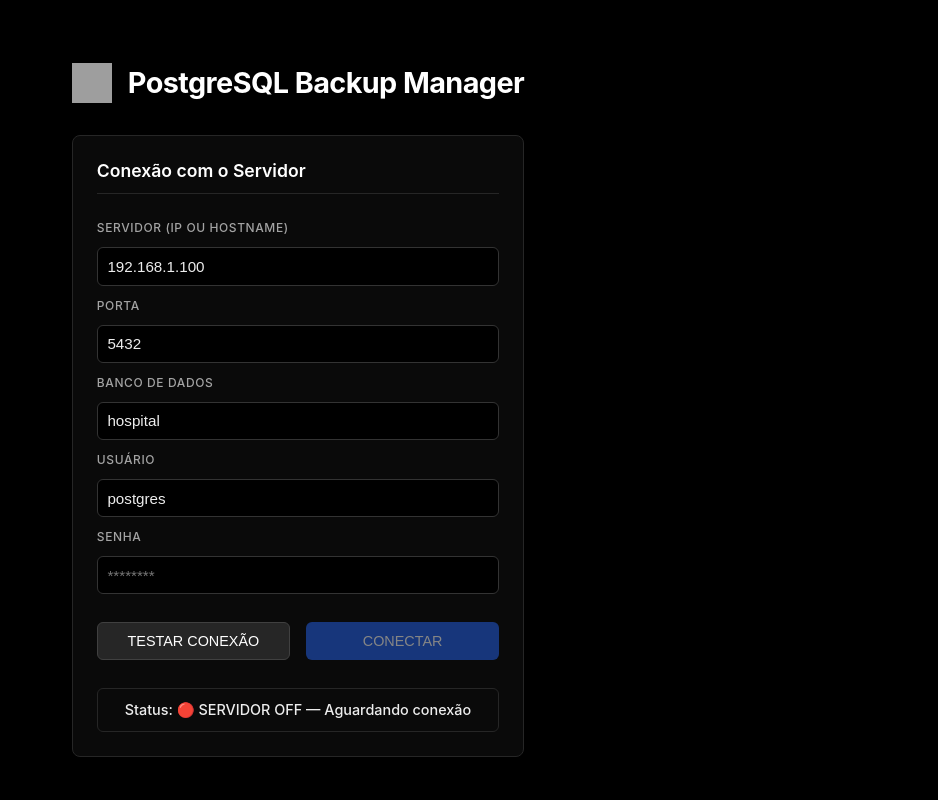
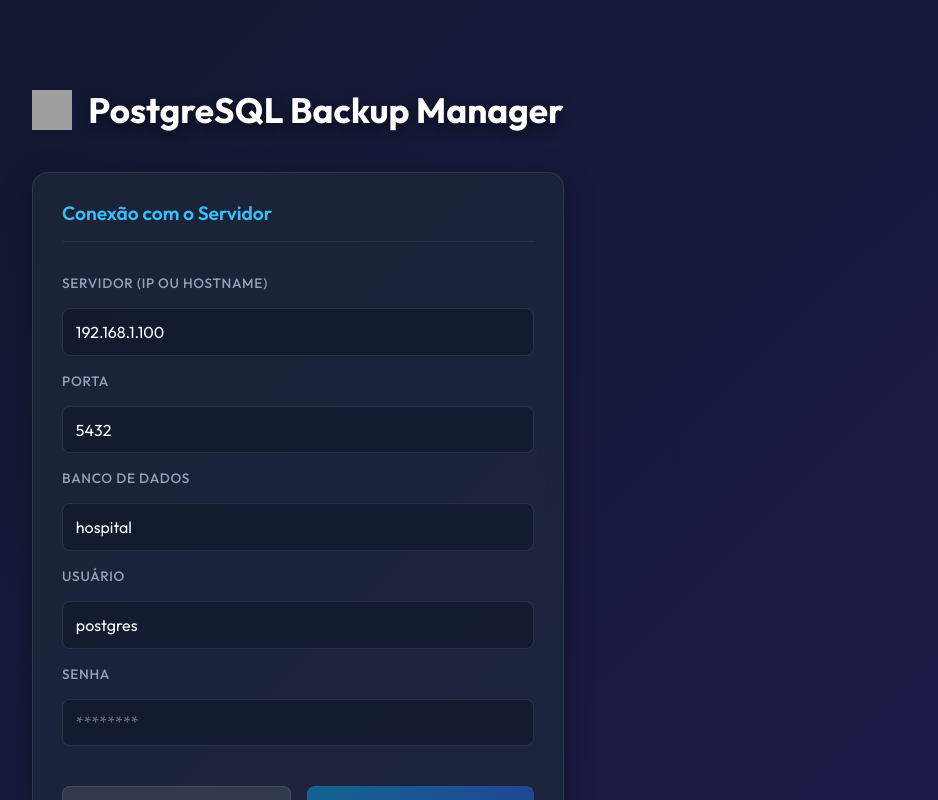
Before and after one commit to SrGumball/PostgreSQL-AUTOMATICO-, a React (Vite) app: page / in a window 1280 px wide. Shown: the top 800 px of the page, without its empty margins (342-1280 px from the left). Built offline with nearby package versions, Linux system fonts and the light colour scheme; grey boxes are pictures that could not be loaded.

Commit message:
Update dashboard to stunning Glassmorphism UI and fix scroll/select bugs

```diff
--- a/src/App.tsx
+++ b/src/App.tsx
@@ -271,10 +271,10 @@
           <h2><Database size={20} style={{verticalAlign: 'middle', marginRight: 8}}/> Tabelas Inclusas no Backup (Estrutura do Banco)</h2>
           <div style={{ display: 'flex', flexWrap: 'wrap', gap: '0.5rem' }}>
             {dbTables.length > 0 ? dbTables.map(t => (
-              <span key={t} style={{ background: '#262626', padding: '0.4rem 0.8rem', borderRadius: '4px', fontSize: '0.8rem', color: '#a3a3a3', border: '1px solid #404040' }}>
+              <span key={t} className="table-badge">
                 {t}
               </span>
-            )) : <span style={{color: '#a3a3a3'}}>Carregando tabelas ou banco de dados vazio...</span>}
+            )) : <span style={{color: '#94a3b8'}}>Carregando tabelas ou banco de dados vazio...</span>}
           </div>
         </div>
       )}
--- a/src/index.css
+++ b/src/index.css
@@ -1,91 +1,158 @@
+@import url('https://fonts.googleapis.com/css2?family=Outfit:wght@300;400;500;600;700&display=swap');
+
 :root {
-  font-family: 'Inter', system-ui, -apple-system, BlinkMacSystemFont, "Segoe UI", Roboto, "Helvetica Neue", Arial, sans-serif;
-  background-color: #000000;
-  color: #ededed;
+  font-family: 'Outfit', sans-serif;
+  color: #e2e8f0;
 }
+
 * { box-sizing: border-box; }
-body { margin: 0; padding: 0; display: flex; justify-content: center; align-items: center; min-height: 100vh; }
+
+body {
+  margin: 0;
+  padding: 0;
+  background: linear-gradient(135deg, #0f172a 0%, #1e1b4b 100%);
+  min-height: 100vh;
+  display: flex;
+  justify-content: center;
+  align-items: flex-start;
+  overflow-y: auto;
+}
+
 .container {
   width: 100%;
-  max-width: 1000px;
+  max-width: 1100px;
   padding: 2rem;
+  margin-top: 2rem;
+  margin-bottom: 2rem;
 }
-.dashboard-grid {
-  display: grid;
-  grid-template-columns: 1fr 1fr;
-  gap: 2rem;
-}
-.col {
-  display: flex;
-  flex-direction: column;
-  gap: 1.5rem;
-}
+
 .title {
   text-align: center;
   color: #ffffff;
-  margin-bottom: 2rem;
+  margin-bottom: 2.5rem;
   font-weight: 700;
-  letter-spacing: -0.02em;
-  font-size: 1.8rem;
+  font-size: 2.2rem;
+  text-shadow: 0 4px 12px rgba(0,0,0,0.5);
+  display: flex;
+  align-items: center;
+  justify-content: center;
+  gap: 1rem;
 }
+
+.dashboard-grid {
+  display: grid;
+  grid-template-columns: 1fr 1.2fr;
+  gap: 2rem;
+}
+
 .card {
-  background: #0a0a0a;
-  padding: 1.5rem;
-  border-radius: 8px;
-  border: 1px solid #262626;
-  box-shadow: 0 4px 6px -1px rgba(0, 0, 0, 0.5), 0 2px 4px -1px rgba(0, 0, 0, 0.3);
+  background: rgba(30, 41, 59, 0.7);
+  backdrop-filter: blur(12px);
+  -webkit-backdrop-filter: blur(12px);
+  border: 1px solid rgba(255, 255, 255, 0.1);
+  padding: 1.8rem;
+  border-radius: 16px;
+  box-shadow: 0 8px 32px 0 rgba(0, 0, 0, 0.3);
   display: flex;
   flex-direction: column;
-  gap: 0.75rem;
+  gap: 1rem;
 }
-.card h2 { margin-top: 0; font-size: 1.1rem; border-bottom: 1px solid #262626; padding-bottom: 0.75rem; color: #ffffff; font-weight: 600;}
-label { font-weight: 500; font-size: 0.75rem; color: #a3a3a3; text-transform: uppercase; letter-spacing: 0.05em; }
+
+.card h2 {
+  margin-top: 0;
+  font-size: 1.2rem;
+  border-bottom: 1px solid rgba(255,255,255,0.05);
+  padding-bottom: 1rem;
+  color: #38bdf8;
+  font-weight: 600;
+  display: flex;
+  align-items: center;
+}
+
+label {
+  font-weight: 500;
+  font-size: 0.85rem;
+  color: #94a3b8;
+  text-transform: uppercase;
+  letter-spacing: 0.05em;
+}
+
 input, .schedule-select {
-  padding: 0.6rem;
-  border: 1px solid #333;
-  border-radius: 6px;
-  background: #000;
-  color: #ededed;
-  font-size: 0.95rem;
-  transition: all 0.2s ease;
+  padding: 0.8rem;
+  border: 1px solid rgba(255,255,255,0.1);
+  border-radius: 8px;
+  background: rgba(15, 23, 42, 0.6);
+  color: #ffffff;
+  font-size: 1rem;
+  transition: all 0.3s ease;
+  font-family: 'Outfit', sans-serif;
 }
+
 .schedule-select option {
-  background: #000;
-  color: #ededed;
+  background: #1e293b;
+  color: #ffffff;
 }
-input:focus, .schedule-select:focus { outline: none; border-color: #3b82f6; box-shadow: 0 0 0 1px #3b82f6; }
+
+input:focus, .schedule-select:focus {
+  outline: none;
+  border-color: #38bdf8;
+  box-shadow: 0 0 0 3px rgba(56, 189, 248, 0.2);
+}
+
 .buttons {
   display: flex;
   gap: 1rem;
-  margin-top: 1rem;
+  margin-top: 1.5rem;
 }
+
 button {
   flex: 1;
-  padding: 0.6rem 1rem;
-  border: 1px solid transparent;
-  border-radius: 6px;
-  font-weight: 500;
+  padding: 0.8rem 1rem;
+  border: none;
+  border-radius: 8px;
+  font-weight: 600;
   cursor: pointer;
-  transition: all 0.2s;
-  font-size: 0.9rem;
+  transition: all 0.2s ease;
+  font-size: 1rem;
+  font-family: 'Outfit', sans-serif;
 }
-button:hover { opacity: 0.9; transform: translateY(-1px); }
-button:disabled { opacity: 0.5; cursor: not-allowed; transform: none; }
-.btn-test { background: #262626; color: white; border: 1px solid #404040; }
-.btn-test:hover { background: #404040; }
-.btn-connect { background: #2563eb; color: #ffffff; }
-.btn-connect:hover { background: #3b82f6; }
+
+button:hover { transform: translateY(-2px); box-shadow: 0 4px 12px rgba(0,0,0,0.2); }
+button:active { transform: translateY(0); }
+button:disabled { opacity: 0.5; cursor: not-allowed; transform: none; box-shadow: none; }
+
+.btn-test {
+  background: rgba(255,255,255,0.1);
+  color: #ffffff;
+  border: 1px solid rgba(255,255,255,0.1);
+}
+.btn-test:hover { background: rgba(255,255,255,0.2); }
+
+.btn-connect {
+  background: linear-gradient(135deg, #0ea5e9 0%, #2563eb 100%);
+  color: #ffffff;
+  box-shadow: 0 4px 15px rgba(37, 99, 235, 0.4);
+}
+.btn-connect:hover {
+  background: linear-gradient(135deg, #38bdf8 0%, #3b82f6 100%);
+}
+
 .status-box {
   margin-top: 1rem;
-  padding: 0.75rem;
-  border-radius: 6px;
-  background: #0a0a0a;
-  border: 1px solid #262626;
+  padding: 1rem;
+  border-radius: 8px;
+  background: rgba(15, 23, 42, 0.6);
+  border: 1px solid rgba(255,255,255,0.1);
   font-weight: 500;
   text-align: center;
-  font-size: 0.9rem;
+  font-size: 1rem;
 }
-.status-box.on { border-color: #059669; color: #10b981; background: rgba(16, 185, 129, 0.05); }
+.status-box.on {
+  border-color: #10b981;
+  color: #34d399;
+  background: rgba(16, 185, 129, 0.1);
+  box-shadow: 0 0 15px rgba(16, 185, 129, 0.1);
+}
 
 .path-selector {
   display: flex;
@@ -93,35 +160,57 @@
 }
 .path-selector input {
   flex: 1;
-  background: #0a0a0a;
+  background: rgba(15, 23, 42, 0.4);
   cursor: not-allowed;
-  color: #737373;
+  color: #94a3b8;
 }
 .btn-folder {
   flex: 0;
-  white-space: nowrap;
-  background: #ffffff;
-  color: #000000;
-  font-weight: 600;
+  background: #f1f5f9;
+  color: #0f172a;
 }
-.btn-folder:hover { background: #e5e5e5; }
+.btn-folder:hover { background: #ffffff; }
+
 .logs-container {
-  background: #000000;
-  border: 1px solid #262626;
-  border-radius: 6px;
-  padding: 0.75rem;
-  height: 120px;
+  background: rgba(15, 23, 42, 0.6);
+  border: 1px solid rgba(255,255,255,0.05);
+  border-radius: 8px;
+  padding: 1rem;
+  height: 160px;
   overflow-y: auto;
   font-family: 'Courier New', Courier, monospace;
-  font-size: 0.8rem;
+  font-size: 0.85rem;
   display: flex;
   flex-direction: column;
-  gap: 0.4rem;
+  gap: 0.5rem;
 }
+
 .log-line {
-  color: #a3a3a3;
-  line-height: 1.4;
+  color: #cbd5e1;
+  line-height: 1.5;
+  border-bottom: 1px solid rgba(255,255,255,0.02);
+  padding-bottom: 4px;
 }
 .log-line.success { color: #34d399; }
 .log-line.error { color: #f87171; }
-.log-line.info { color: #60a5fa; }
+.log-line.info { color: #38bdf8; }
+
+::-webkit-scrollbar { width: 8px; }
+::-webkit-scrollbar-track { background: rgba(0,0,0,0.1); border-radius: 4px; }
+::-webkit-scrollbar-thumb { background: rgba(255,255,255,0.2); border-radius: 4px; }
+::-webkit-scrollbar-thumb:hover { background: rgba(255,255,255,0.3); }
+
+.table-badge {
+  background: rgba(56, 189, 248, 0.1);
+  padding: 0.5rem 1rem;
+  border-radius: 20px;
+  font-size: 0.85rem;
+  color: #38bdf8;
+  border: 1px solid rgba(56, 189, 248, 0.3);
+  font-weight: 500;
+  transition: all 0.2s;
+}
+.table-badge:hover {
+  background: rgba(56, 189, 248, 0.2);
+  transform: translateY(-1px);
+}
```
